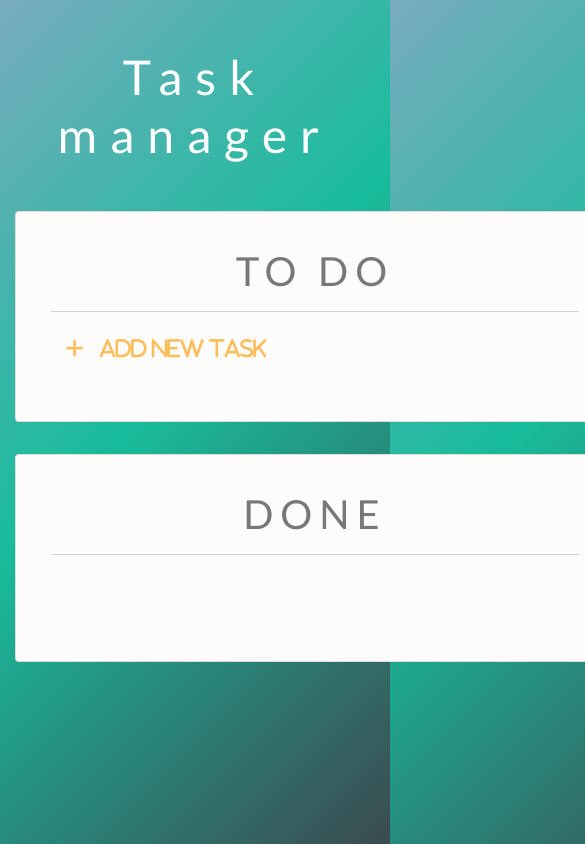
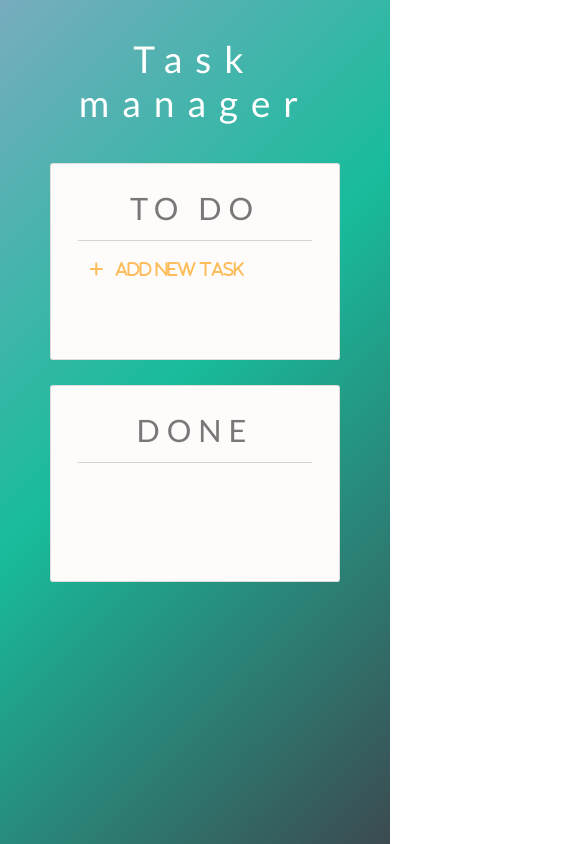
Before and after one commit to diana-moreno/task-manager, a React (Create React App) app: page / in a window 390 px wide. Shown: the top 844 px of the page, 585 px wide, since content can reach past the window. Built offline with nearby package versions, Linux system fonts and the light colour scheme.

Commit message:
add media queries

```diff
--- a/src/App.js
+++ b/src/App.js
@@ -79,13 +79,11 @@ class App extends Component {
   }
 
   render() {
-    const minWidthStyle = {minWidth: '600px'}
-
     return (
       <div className='container-fluid'>
         <Header title='Task manager' />
         <div className='d-flex flex-wrap mt-5'>
-          <div className='mx-auto w-40' style={minWidthStyle}>
+          <div className='mx-auto w-40 card-size'>
             <TodoList
               TodoTasks={this.state.TodoTasks}
               addTask={this.addTask}
@@ -93,7 +91,7 @@ class App extends Component {
               doneTask={this.doneTask}
             />
           </div>
-          <div className='mx-auto w-40' style={minWidthStyle}>
+          <div className='mx-auto w-40 card-size'>
             <DoneList
               DoneTasks={this.state.DoneTasks}
               addTask={this.addTask}
--- a/src/index.css
+++ b/src/index.css
@@ -1,5 +1,6 @@
 html {
   min-height: 100%;
+  font-size: calc(13px + 6 * ((100vw - 480px) / 801));
 }
 body {
   min-height: 100%;
@@ -47,6 +48,9 @@ span {
 .card-body {
   padding: 0.7rem;
   min-height: 158.38px;
+}
+.card-size {
+  min-width: 290px;
 }
 .bottom-line {
   border-bottom: 1px solid #e1e1e1;
@@ -119,3 +123,34 @@ span {
 .new-task-add-message {
   margin-left: 1rem;
 }
+
+
+
+
+/* smartphones, Android phones, landscape iPhone */
+@media screen and (min-device-width:480px) {
+
+}
+
+/* portrait tablets, portrait iPad, e-readers (Nook/Kindle), landscape 800x480 phones (Android) */
+@media screen and (min-width:600px) {}
+
+@media screen and (min-width:640px) {
+}
+/* tablet, landscape iPad, lo-res laptops ands desktops */
+@media screen and (min-width:801px) {}
+
+/* big landscape tablets, laptops, and desktops */
+@media screen and (min-width:1025px) {
+  .card-size {
+    min-width: 600px;
+  }
+}
+
+/* hi-res laptops and desktops */
+@media screen and (min-width:1281px) {
+  html {
+    font-size: 16px;
+  }
+
+}
```
